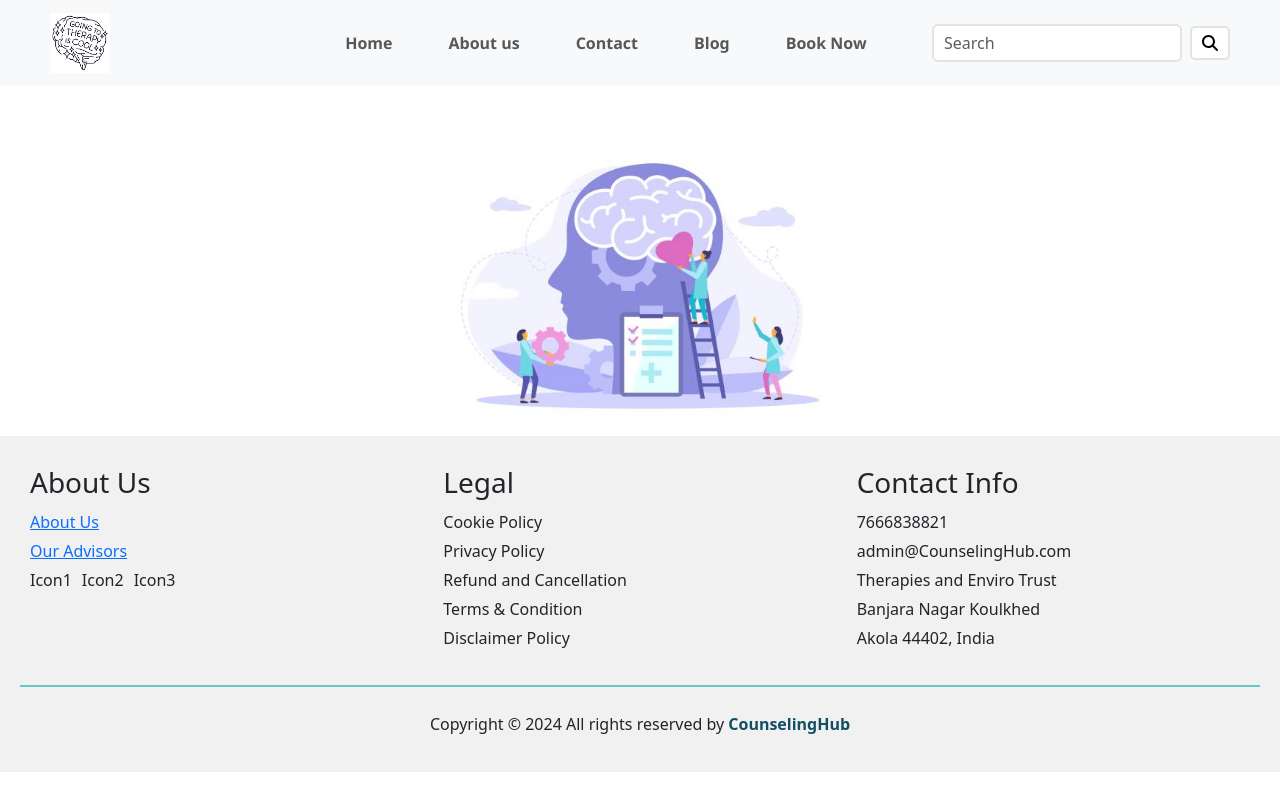
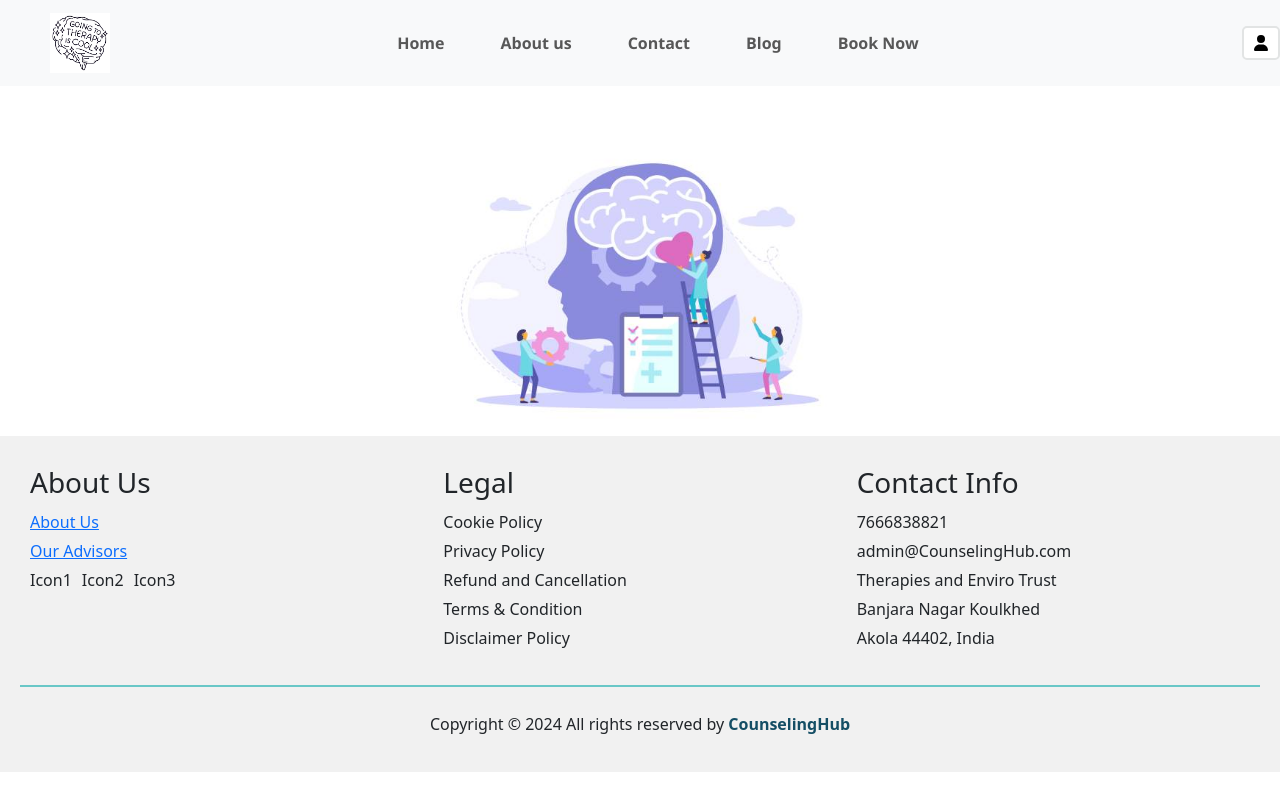
Before and after one commit to prathameshkhandare/Connectcounsellor, a React (Vite) app in the folder Client/: page / in a window 1280 px wide. Built offline with nearby package versions, Linux system fonts and the light colour scheme.

Commit message:
changes with profile

```diff
--- a/Client/src/Components/CustomNavbar.jsx
+++ b/Client/src/Components/CustomNavbar.jsx
@@ -1,7 +1,7 @@
 import React from 'react';
 import { Navbar, Nav, Form, FormControl, Button } from 'react-bootstrap';
 import { FontAwesomeIcon } from '@fortawesome/react-fontawesome';
-import { faSearch, faBars } from '@fortawesome/free-solid-svg-icons';
+import { faSearch, faBars,faUser } from '@fortawesome/free-solid-svg-icons';
 import mind_logo from '../assets/Img/mind_logo.png'; // Adjust path as per your file structure
 
 import 'bootstrap/dist/css/bootstrap.min.css';
@@ -33,17 +33,11 @@ function CustomNavbar() {
       </Navbar.Collapse>
 
       <div className="right-nav-elements d-flex align-items-center">
-        <Form className="d-flex align-items-center mb-2 mb-lg-0 search-box">
-          <FormControl
-            type="search"
-            placeholder="Search"
-            className="me-2"
-            aria-label="Search"
-          />
+
           <Button variant="light" className="search-button">
-            <FontAwesomeIcon icon={faSearch} />
+            <FontAwesomeIcon icon={faUser} />
           </Button>
-        </Form>
+
       </div>
     </Navbar>
   );
```
